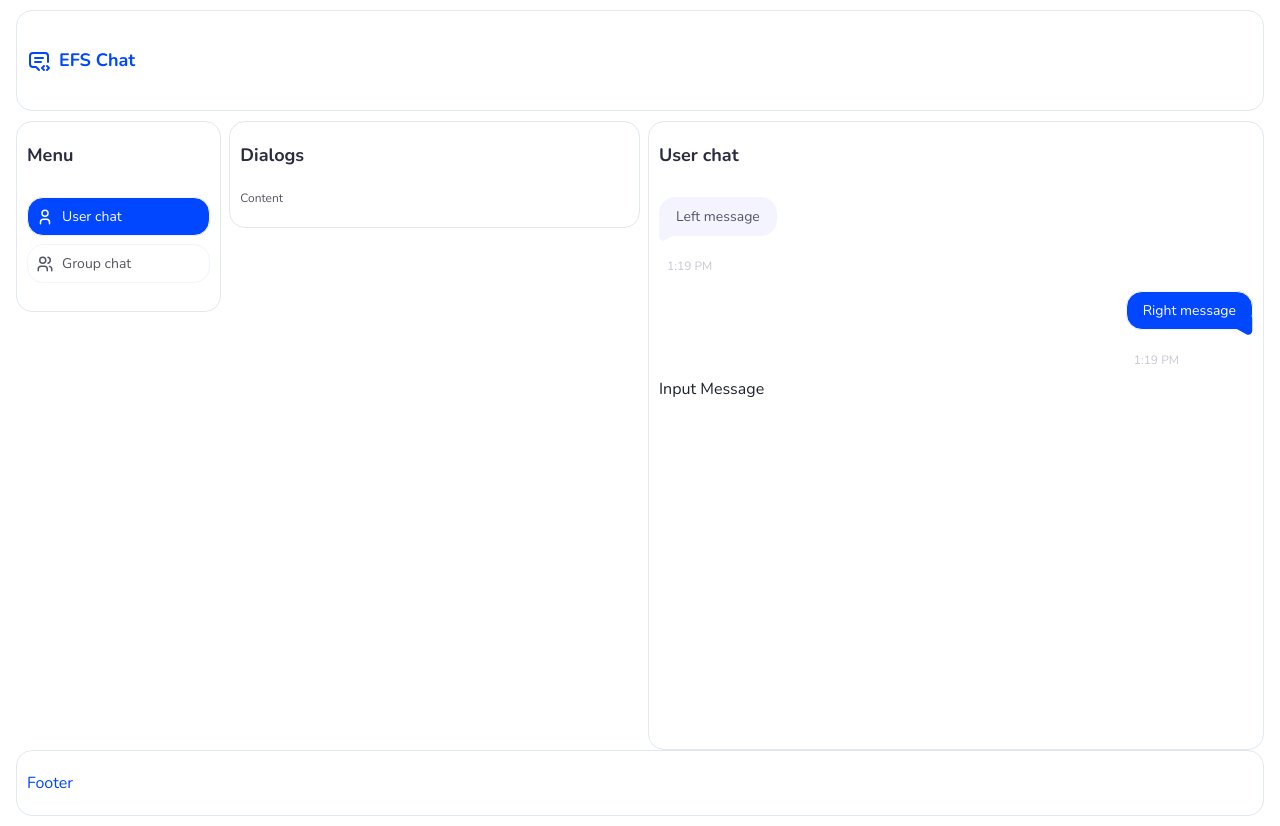
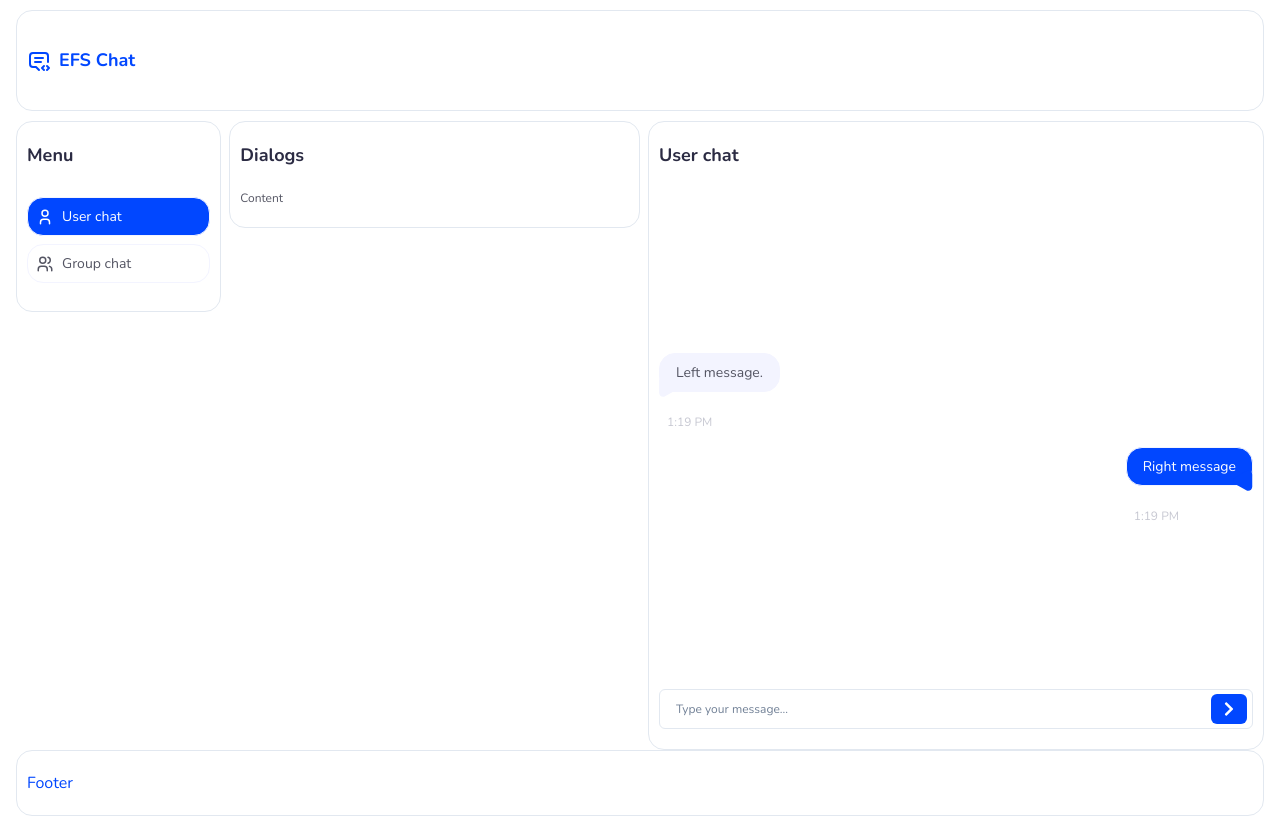
Before and after one commit to brandalx/EFSChat-client, a React (Vite) app: page /messenger in a window 1280 px wide. Built offline with nearby package versions, Linux system fonts and the light colour scheme.

Commit message:
feat: dialog window for user chat

```diff
--- a/src/components/Messenger/InputMessage.jsx
+++ b/src/components/Messenger/InputMessage.jsx
@@ -1,5 +1,26 @@
+import { ChevronRightIcon } from '@chakra-ui/icons';
+import { Box, Button, Icon, Input, InputGroup, InputRightElement } from '@chakra-ui/react';
 import React from 'react';
-
+import { FaChevronLeft, FaChevronRight } from 'react-icons/fa';
 export default function InputMessage() {
-  return <div>Input Message</div>;
+  return (
+    <Box>
+      <Box>
+        <InputGroup size='md'>
+          <Input fontSize='3xs' _placeholder={{ fontSize: '3xs' }} placeholder='Type your message...' />
+          <InputRightElement>
+            <Button
+              size='2xs'
+              me={2}
+              color='white'
+              _hover={{ bg: 'primary.light', color: 'primary.default' }}
+              bg='primary.default'
+            >
+              <Icon as={FaChevronRight} boxSize={4} />
+            </Button>
+          </InputRightElement>
+        </InputGroup>
+      </Box>
+    </Box>
+  );
 }
--- a/src/components/Messenger/LeftMessage.jsx
+++ b/src/components/Messenger/LeftMessage.jsx
@@ -29,7 +29,7 @@ export default function LeftMessage() {
         >
           <Box display='flex' color='neutral.grayDark' alignItems='center' w='100%' justifyContent='flex-end'>
             <Text fontWeight='regular' fontSize='2xs'>
-              Left message
+              Left message.
             </Text>
           </Box>
         </Box>
--- a/src/components/Messenger/UserChat.jsx
+++ b/src/components/Messenger/UserChat.jsx
@@ -11,12 +11,13 @@ export default function UserChat() {
         <Text fontSize='xs' fontWeight='bold' color='neutral.black'>
           User chat
         </Text>
-        <Box h='70vh' pt={5}>
-          <Box>
+        <Box height='70vh' pt={5}>
+          <Box display='flex' flexDir='column' justifyContent='space-between' h='100%'>
             <Box></Box>
-
-            <LeftMessage />
-            <RightMessage />
+            <Box>
+              <LeftMessage />
+              <RightMessage />
+            </Box>
 
             <Box>
               <InputMessage />
```
Also changed, not shown: package.json (+9 -8 lines).
